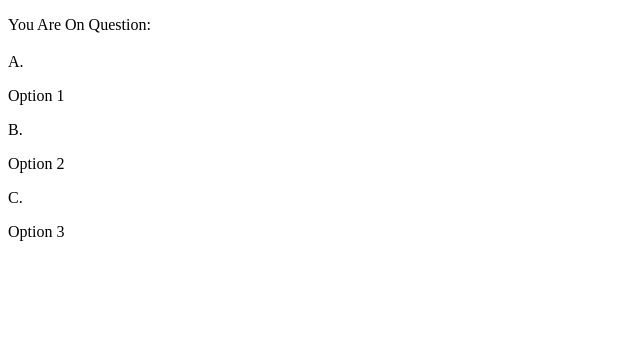
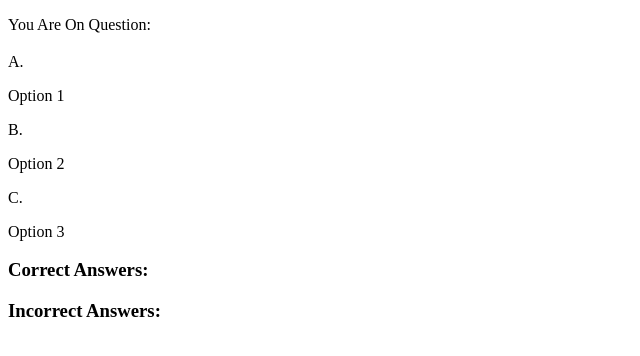
Before and after one commit to marinamarshall/p2-js-quiz, a plain HTML site: page game.html in a window 1280 px wide. Shown: the whole page, without its empty margins (0-640 px from the left). Drawn offline with Linux system fonts and the light colour scheme.

Commit message:
Add score-area and two h3's

```diff
--- a/game.html
+++ b/game.html
@@ -31,6 +31,10 @@
             <p class="option" data-number="3">Option 3</p>
         </div>
     </div>
+    <div id="score-area">
+        <h3 class="scores">Correct Answers:</h3>
+        <h3 class="scores">Incorrect Answers:</h3>
+    </div>
 
 </body>
 </html>
```
